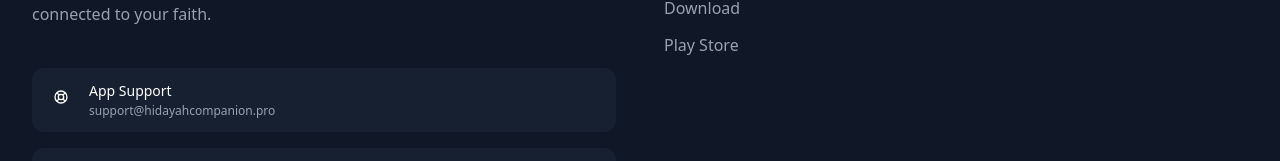
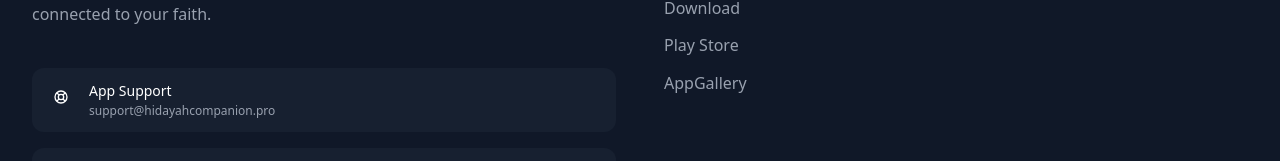
Before and after one commit to Taqaddusshafi/website, a Next.js app: page / in a window 1280 px wide. Shown: the part 4215-4376 px from the top of the page. Built offline with nearby package versions, Linux system fonts and the light colour scheme.

Commit message:
feat: Add Download and Footer components.

```diff
--- a/src/components/Download.tsx
+++ b/src/components/Download.tsx
@@ -83,7 +83,7 @@
 
             {/* Huawei App Gallery - Active */}
             <a
-              href="#"
+              href="https://appgallery.huawei.com/app/C116591297"
               target="_blank"
               rel="noopener noreferrer"
               className="inline-flex items-center gap-3 bg-[#C7000B] text-white px-6 py-3 rounded-2xl hover:bg-[#a60009] transition-all hover:scale-105 shadow-xl w-64 justify-start"
--- a/src/components/Footer.tsx
+++ b/src/components/Footer.tsx
@@ -111,6 +111,16 @@
                   Play Store
                 </a>
               </li>
+              <li>
+                <a
+                  href="https://appgallery.huawei.com/app/C116591297"
+                  target="_blank"
+                  rel="noopener noreferrer"
+                  className="text-gray-400 hover:text-white transition-colors"
+                >
+                  AppGallery
+                </a>
+              </li>
             </ul>
           </div>
 
```
